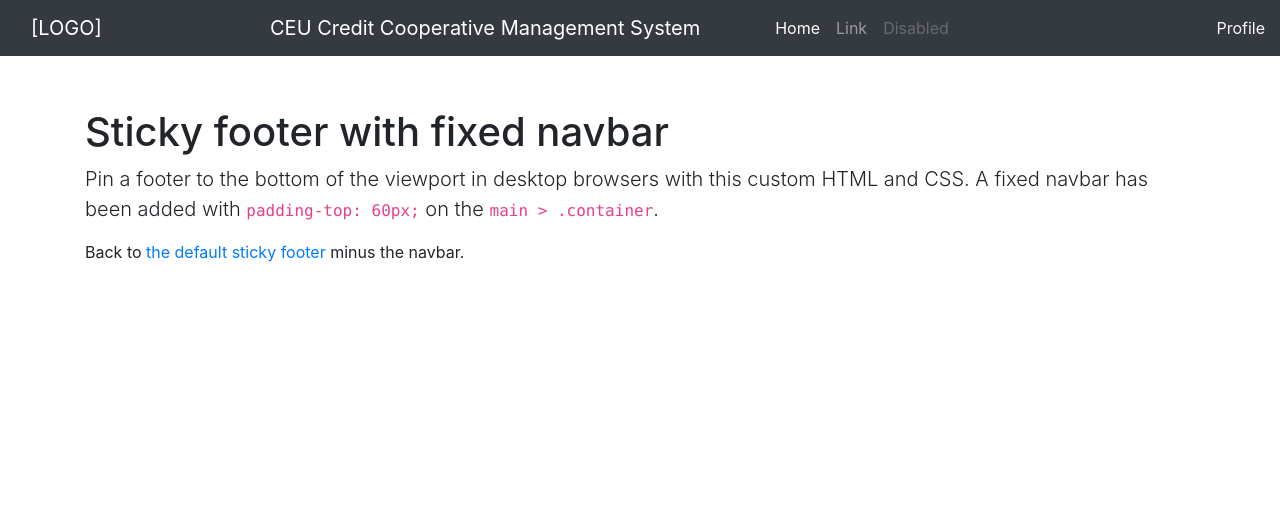
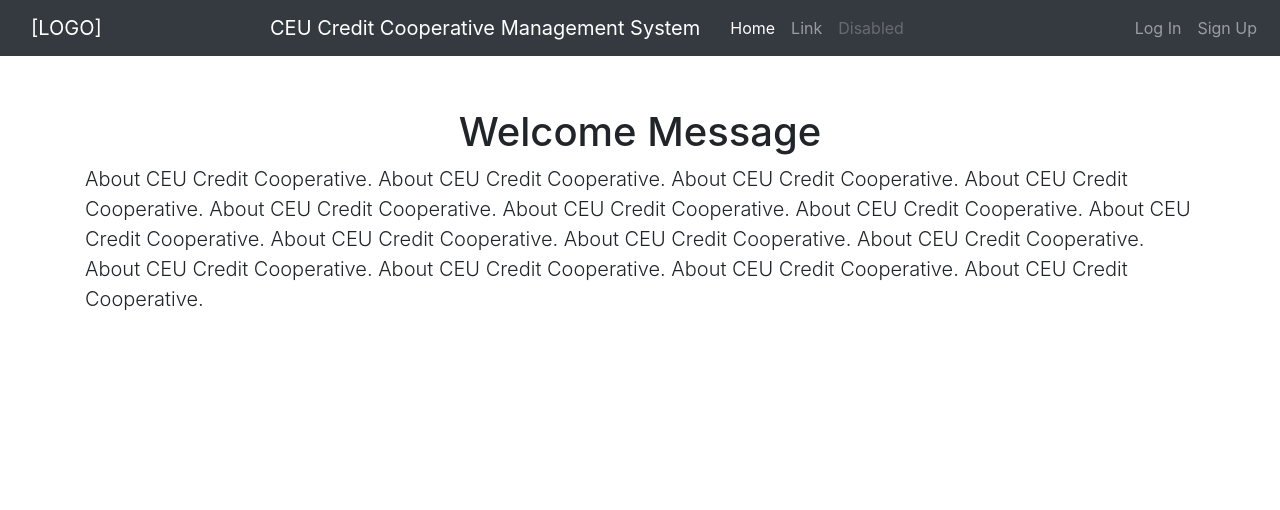
Before and after one commit to onadcap0914/djproj202001, a Django app: page / in a window 1280 px wide. Shown: the top 510 px of the page. Run offline with Django 3.2, Linux system fonts and the light colour scheme; some libraries are stand-ins or nearby versions.

Commit message:
[4] onad | 20200330 | Application Home page and sign up functionality * Created Home page.

```diff
--- a/djproj202001/views.py
+++ b/djproj202001/views.py
@@ -2,11 +2,11 @@ from django.shortcuts import render
 """
 [2] onad | 20200324 | File first update
 [3] onad | 20200326 | improvement of [2]
+[4] onad | 20200330 | Application Home page and sign up functionality
 """
 # Create your views here.
 
 
 def home(request):
-    # title = 'CEU CCI - Loan Management System'
-    # return render(request, 'home.html', {'title': title})   #[3]
-    return render(request, 'base_bootstrap_hdr_stky-ftr.html')
+    title = 'CEU Credit Cooperative Management System'
+    return render(request, 'home.html', {'title': title})   #[3] [4]
--- a/templates/home.html
+++ b/templates/home.html
@@ -1,22 +1,31 @@
 <!--
 [2] onad | 20200324 | created file
 [3] onad | 20200326 | improvement of [2]
+[4] onad | 20200330 | Application Home page and sign up functionality
 -->
-{% extends "base.html" %}
+{% extends "base_bootstrap_hdr_stky-ftr.html" %}
+
+
 {% block title %}{{ title }}{% endblock %}
+
+
+{% block header_profile %}
+            <ul class="navbar-nav">
+                <li class="nav-item">
+                    <a class="nav-link" href="#">Log In <span class="sr-only">(current)</span></a>
+                </li>
+                <li class="nav-item">
+                    <a class="nav-link" href="#">Sign Up</a>
+                </li>
+            </ul>
+{% endblock %}
+
+
 {% block content %}
-<div><h1>{{ title }}</h1></div>
-<div>
-    <p>This is the {% filter upper%}{{ title }}{% endfilter %} HOMEPAGE.</p>
-</div>
+        <h1 class="mt-5 text-center">Welcome Message</h1>
+        <p class="lead">About CEU Credit Cooperative. About CEU Credit Cooperative. About CEU Credit Cooperative.
+            About CEU Credit Cooperative. About CEU Credit Cooperative. About CEU Credit Cooperative. About CEU Credit Cooperative.
+            About CEU Credit Cooperative. About CEU Credit Cooperative. About CEU Credit Cooperative. About CEU Credit Cooperative.
+            About CEU Credit Cooperative. About CEU Credit Cooperative. About CEU Credit Cooperative. About CEU Credit Cooperative.
+        </p>
 {% endblock %}
-{% block sidebar %}
-        <ul>
-            <li><a href="/admin/">Admin</a></li>
-            <li><a href="{% url 'membership_home' %}">Membership</a></li>
-            <li><a href="{% url 'accounting_home' %}">Accounting</a></li>
-            <li><a href="{% url 'transaction_home' %}">Transaction</a></li>
-            <li><a href="{% url 'system_setting_home' %}">System Setting</a></li>
-            <li><a href="{% url 'report_home' %}">Report</a></li>
-        </ul>
-{% endblock %}
```
